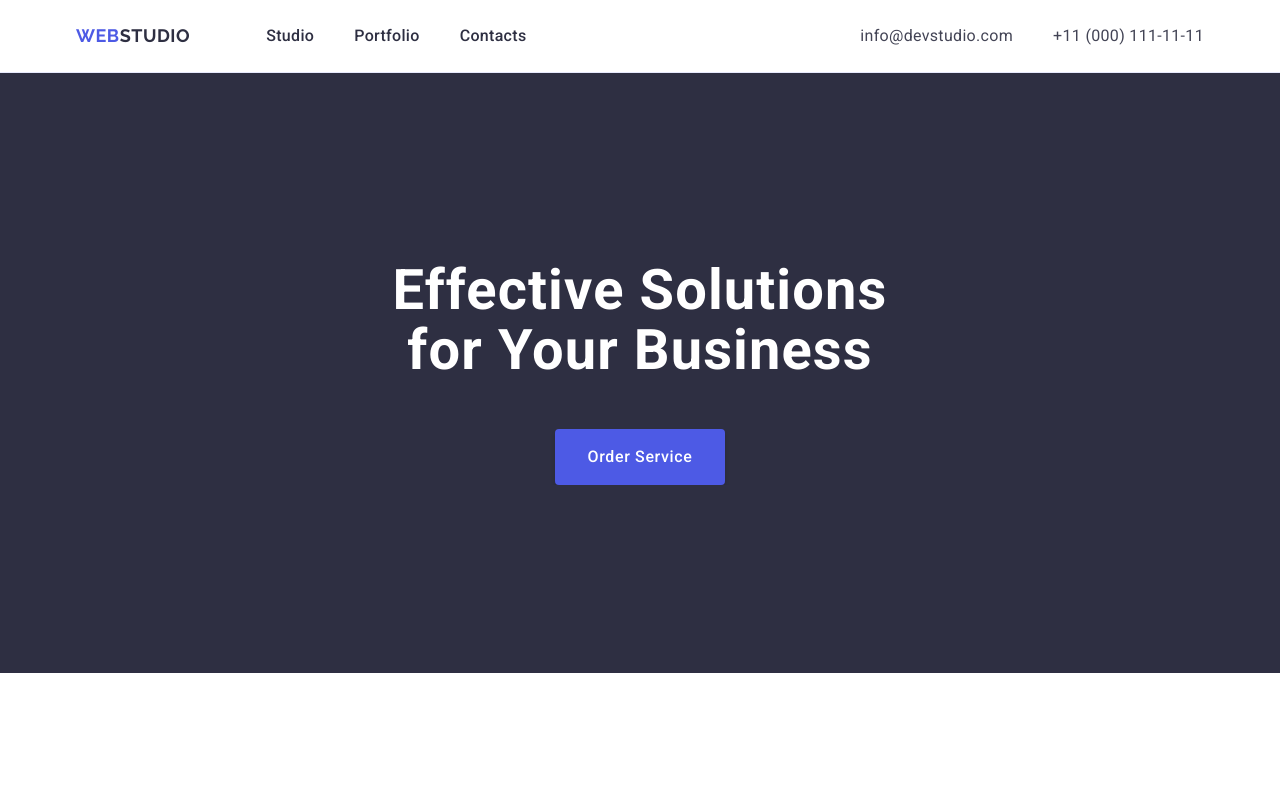
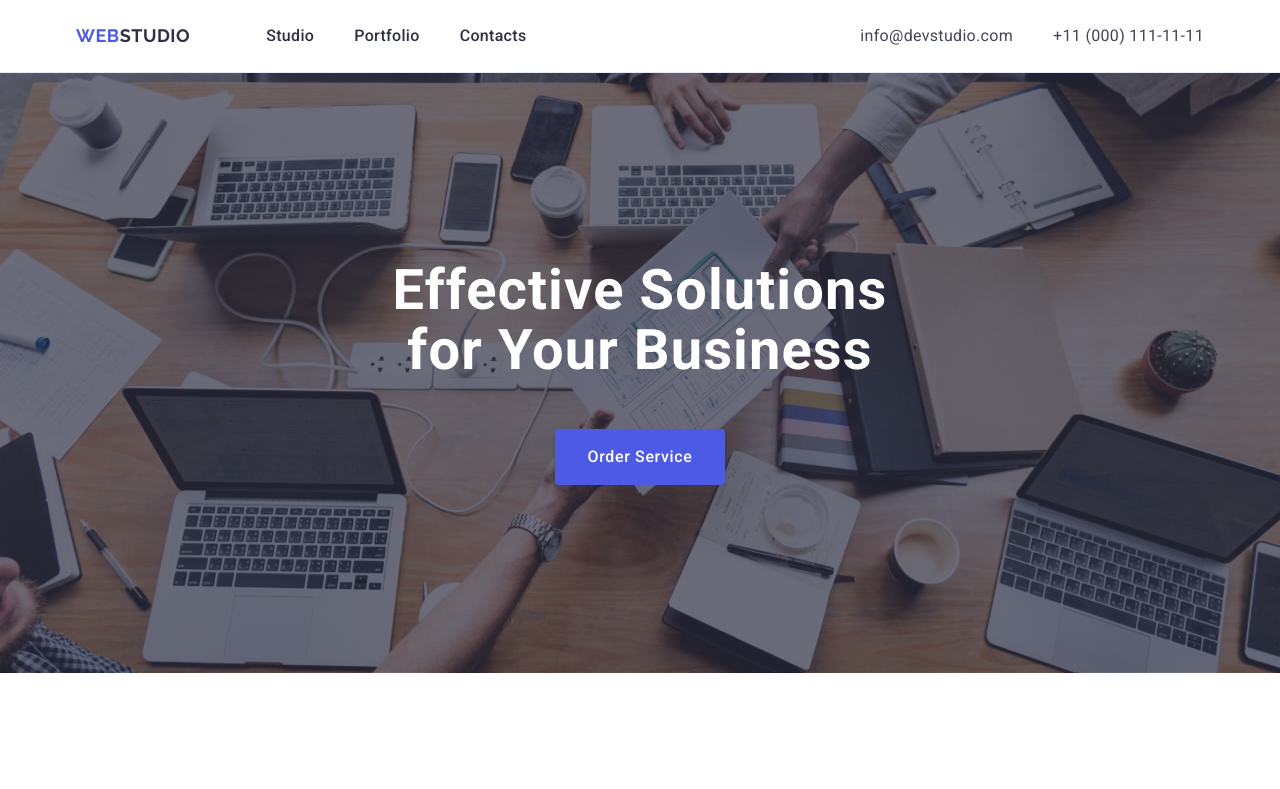
Before and after one commit to Aileneboro/goit-markup-hw-04, a plain HTML site: page index.html in a window 1280 px wide. Shown: the top 789 px of the page. Drawn offline with nearby package versions, Linux system fonts and the light colour scheme.

Commit message:
Add background section order

```diff
--- a/css/styles.css
+++ b/css/styles.css
@@ -155,6 +155,14 @@ ul > li > a {
 
 .title-main-section {
   background-color: #2e2f42;
+  background-image: linear-gradient(
+      rgba(46, 47, 66, 0.7),
+      rgba(46, 47, 66, 0.7)
+    ),
+    url(../images/background.jpg);
+  background-repeat: no-repeat;
+  background-position: center;
+  background-size: cover;
   padding: 188px 0;
 }
 
```
Also changed, not shown: images/background.jpg (added).
